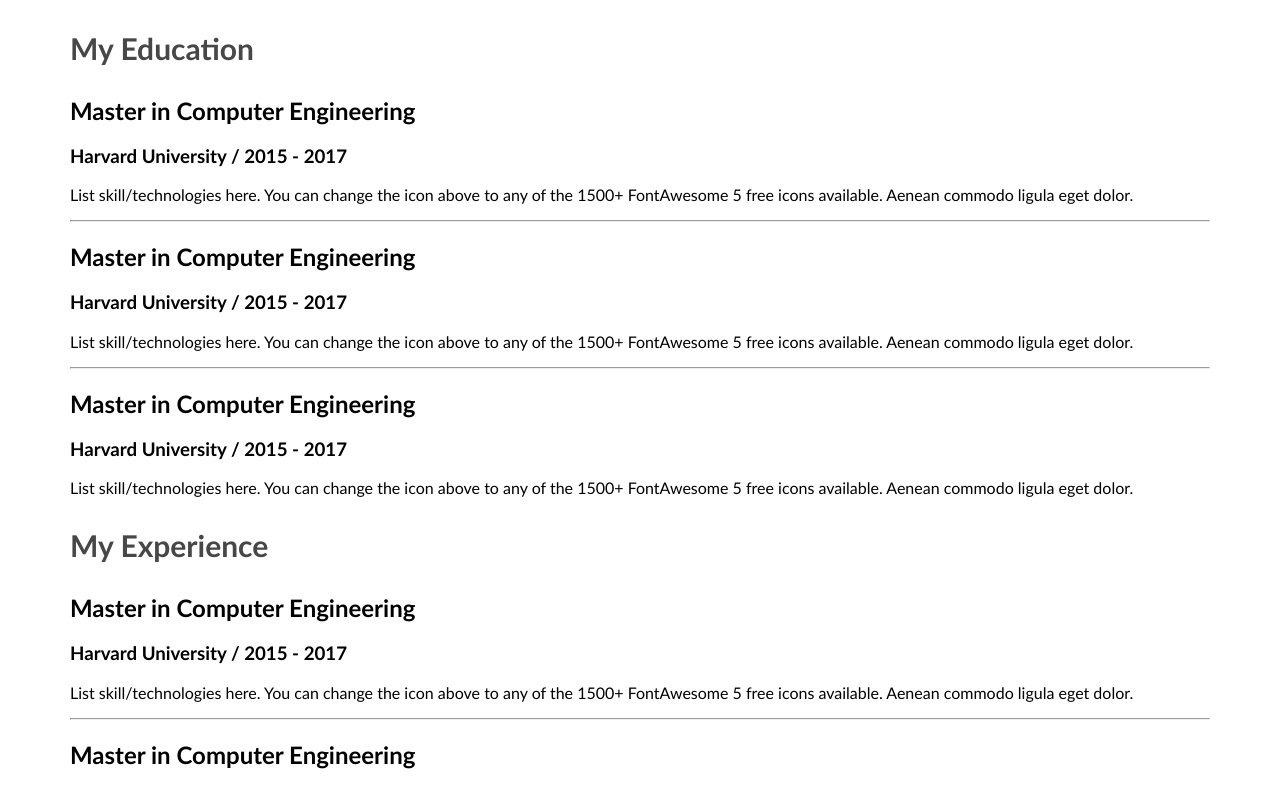
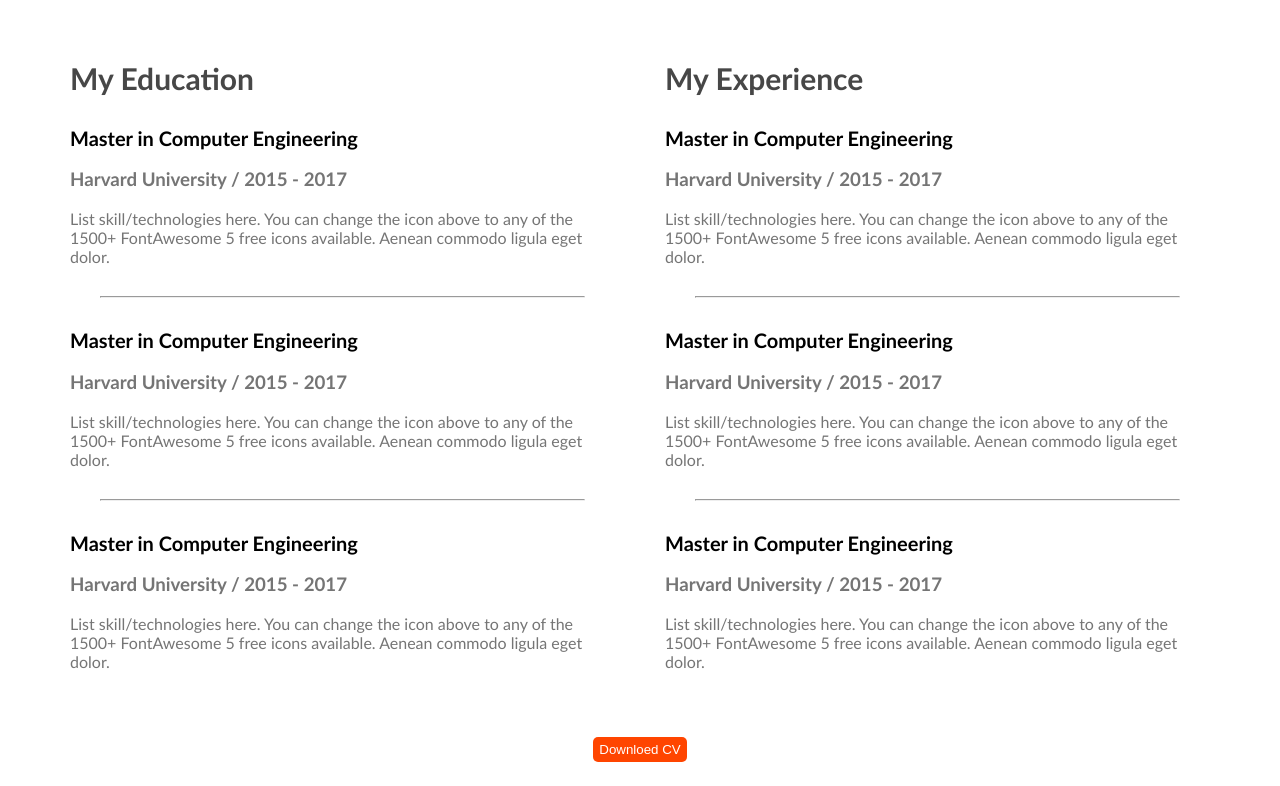
Before and after one commit to khalid423959/portfolio-learn, a plain HTML site: page index.html in a window 1280 px wide. Shown: the part 2140-2926 px from the top of the page. Drawn offline with Linux system fonts and the light colour scheme.

Commit message:
finished the resume section

```diff
--- a/index.html
+++ b/index.html
@@ -85,6 +85,7 @@
             <h3 class="section-title">a summary of the resume</h3>
             <div class="resumn-container">
                 <!-- .resume-column*2>h3.resume-column-title -->
+                <div class="resumn-column">
                     <div class="resume-column">
                         <h3 class="resume-column-title">My Education </h3>
                         <h2 class="resume-item-title">Master in Computer Engineering</h2>
@@ -108,6 +109,12 @@
                         <p class="resume-item-description">List skill/technologies here. You can change the icon above
                             to any of the 1500+ FontAwesome 5 free icons available. Aenean commodo ligula eget dolor.</p>
                     </div>
+                </div>
+
+
+                <!-- exprience  -->
+
+
                 <div class="resume-column">
                     <h3 class="resume-column-title">My Experience</h3>
                     <div class="resume-column">
@@ -135,6 +142,9 @@
                     </div>
                 </div>
             </div>
+            <div class="downloed-cv">
+                <button class="btn-primary">Downloed CV</button>
+            </div>
         </section>
     </main>
 </body>
--- a/style/index.css
+++ b/style/index.css
@@ -123,3 +123,22 @@ main{
     font-size: 30px;
     font-weight:700;
  }
+ .resumn-container{
+    display: flex;
+    gap: 50px;
+ }
+ .resume-item-description, .resume-item-institute{
+    color:#757575
+ }
+ .resume-item-title{
+    font-size: 20px;
+    font-weight: 700;
+    /* color: #757575; */
+ }
+ .resumn-container hr{
+    margin: 30px;
+ }
+ .downloed-cv{
+    text-align: center;
+    margin-top: 50px;
+ }
```
Lines whose indentation alone changed are shown as unchanged.
